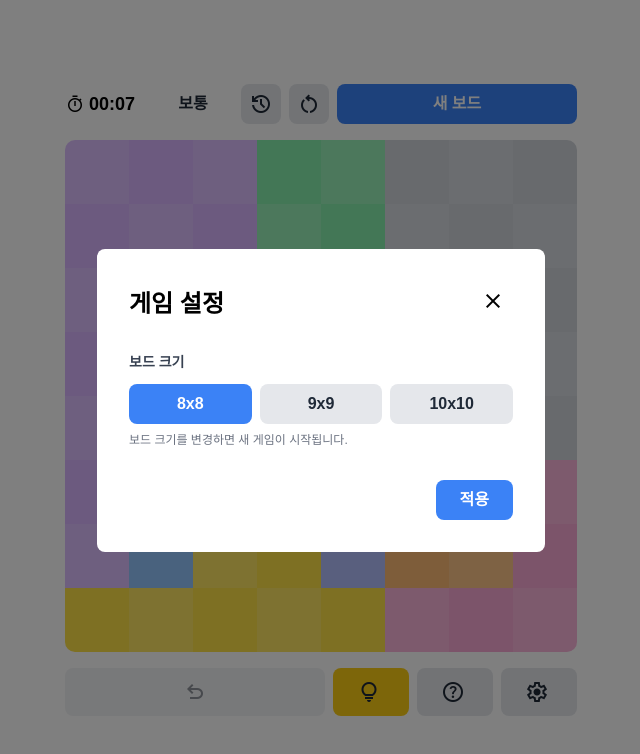
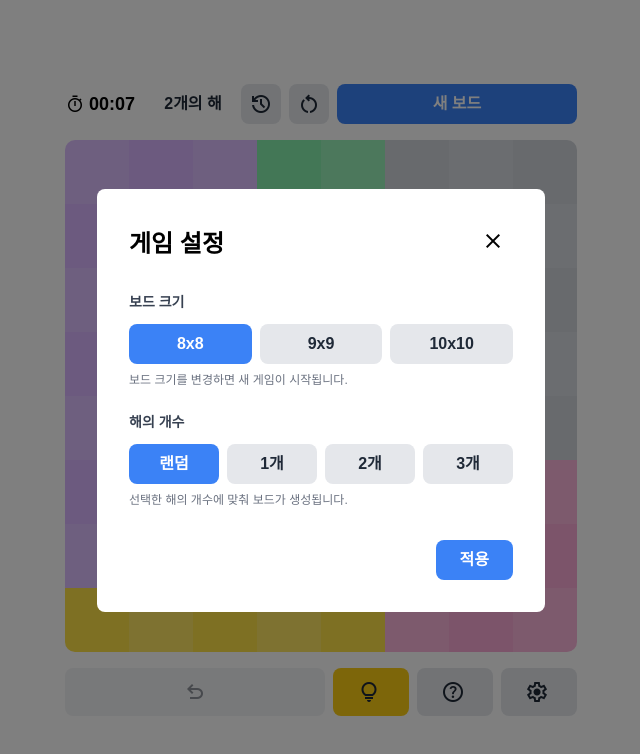
Before and after one commit to didam00/queens, a plain HTML site: page index.html in a window 1280 px wide. Both pictures are taken after a click on the button "settings". Shown: the whole page, without its empty margins (319-959 px from the left). Drawn offline with nearby package versions, Linux system fonts and the light colour scheme; a web font is replaced by a local one.

Commit message:
feat: add solution count setting

```diff
--- a/index.html
+++ b/index.html
@@ -28,7 +28,7 @@
         <span id="timer">00:00</span>
       </div>
       <div class="text-gray-800 font-semibold w-20 text-center">
-        <span id="current-difficulty">난이도: 분석중...</span>
+        <span id="solution-count">해의 수: 분석중...</span>
       </div>
       <button id="records-btn" class="bg-gray-200 text-gray-800 font-bold p-2 rounded-lg hover:bg-gray-300 flex items-center"><span class="material-symbols-outlined">history</span></button>
       <button id="reset-btn" class="bg-gray-200 text-gray-800 font-bold p-2 rounded-lg hover:bg-gray-300 flex items-center"><span class="material-symbols-outlined">restart_alt</span></button>
@@ -112,6 +112,17 @@
           </div>
           <p class="text-xs text-gray-500 mt-2">보드 크기를 변경하면 새 게임이 시작됩니다.</p>
         </div>
+
+        <div>
+          <label class="block text-sm font-bold text-gray-700 mb-3">해의 개수</label>
+          <div class="grid grid-cols-4 gap-2">
+            <button class="solution-count-btn bg-blue-500 text-white font-bold py-2 px-3 rounded-lg hover:bg-blue-600" data-count="random">랜덤</button>
+            <button class="solution-count-btn bg-gray-200 text-gray-800 font-bold py-2 px-3 rounded-lg hover:bg-gray-300" data-count="1">1개</button>
+            <button class="solution-count-btn bg-gray-200 text-gray-800 font-bold py-2 px-3 rounded-lg hover:bg-gray-300" data-count="2">2개</button>
+            <button class="solution-count-btn bg-gray-200 text-gray-800 font-bold py-2 px-3 rounded-lg hover:bg-gray-300" data-count="3">3개</button>
+          </div>
+          <p class="text-xs text-gray-500 mt-2">선택한 해의 개수에 맞춰 보드가 생성됩니다.</p>
+        </div>
       </div>
 
       <div class="flex justify-end mt-8">
--- a/js/main.js
+++ b/js/main.js
@@ -2,7 +2,7 @@ document.addEventListener('DOMContentLoaded', () => {
   // DOM 요소들
   const boardElement = document.getElementById('game-board');
   const timerElement = document.getElementById('timer');
-  const currentDifficultyElement = document.getElementById('current-difficulty');
+  const solutionCountElement = document.getElementById('solution-count');
   const newGameBtn = document.getElementById('new-game-btn');
   const resetBtn = document.getElementById('reset-btn');
   const undoBtn = document.getElementById('undo-btn');
@@ -26,6 +26,7 @@ document.addEventListener('DOMContentLoaded', () => {
   const closeSettingsBtn = document.getElementById('close-settings-btn');
   const applySettingsBtn = document.getElementById('apply-settings-btn');
   const boardSizeBtns = document.querySelectorAll('.board-size-btn');
+  const solutionCountBtns = document.querySelectorAll('.solution-count-btn');
 
   // 로딩 관련 요소들
   const loadingOverlay = document.getElementById('loading-overlay');
@@ -50,9 +51,10 @@ document.addEventListener('DOMContentLoaded', () => {
   let dragMode = null; // 'add' 또는 'remove' 모드
   let isGameFinished = false; // 게임이 끝났는지 추적
   let solutionBoard = []; // 정답 보드 상태
-  let currentDifficulty = 'medium'; // 현재 난이도
   let solutionCount = 1; // 현재 보드의 해의 개수
   let pendingBoardSize = 8; // 적용 대기 중인 보드 크기
+  let preferredSolutionCount = 'random'; // 설정된 해의 개수
+  let pendingPreferredSolutionCount = 'random';
 
   const mediumColors = ['bg-purple-300', 'bg-blue-300', 'bg-green-300', 'bg-yellow-300', 'bg-orange-300', 'bg-gray-300', 'bg-pink-300', 'bg-indigo-300', 'bg-teal-300', 'bg-lime-300'];
   const lightBorderColors = ['border-purple-200', 'border-blue-200', 'border-green-200', 'border-yellow-200', 'border-orange-200', 'border-gray-200', 'border-pink-200', 'border-indigo-200', 'border-teal-200', 'border-lime-200'];
@@ -169,7 +171,7 @@ document.addEventListener('DOMContentLoaded', () => {
   }
 
     async function generateRegions() {
-    currentDifficultyElement.textContent = '난이도: 생성 중...';
+    solutionCountElement.textContent = '해의 수: 생성 중...';
     showLoading();
 
     let success = false;
@@ -185,10 +187,13 @@ document.addEventListener('DOMContentLoaded', () => {
 
         const result = await tryGenerateRegionsWithSolutionCountAsync();
         if (result && result.map && result.solution && result.solutionCount >= 1 && result.solutionCount <= 3) {
-          generatedMap = result.map;
-          solutionBoard = result.solution;
-          solutionCount = result.solutionCount;
-          success = true;
+          const desired = preferredSolutionCount === 'random' ? null : parseInt(preferredSolutionCount);
+          if (desired === null || result.solutionCount === desired) {
+            generatedMap = result.map;
+            solutionBoard = result.solution;
+            solutionCount = result.solutionCount;
+            success = true;
+          }
         }
         attempts++;
 
@@ -212,23 +217,14 @@ document.addEventListener('DOMContentLoaded', () => {
         regionMap = generatedMap;
       }
 
-      setLoadingProgress(95, '난이도 계산 중...');
+      setLoadingProgress(95, '해 수 계산 중...');
       await new Promise(resolve => setTimeout(resolve, 50));
-
-      // 해의 개수에 따라 난이도 설정
-      if (solutionCount === 1) {
-        currentDifficulty = 'hard';
-      } else if (solutionCount === 2) {
-        currentDifficulty = 'medium';
-      } else if (solutionCount === 3) {
-        currentDifficulty = 'easy';
-      }
 
       setLoadingProgress(100, '완료!');
       await new Promise(resolve => setTimeout(resolve, 100));
 
       // UI 업데이트
-      updateDifficultyDisplay();
+      updateSolutionCountDisplay();
 
     } finally {
       hideLoading();
@@ -269,10 +265,8 @@ document.addEventListener('DOMContentLoaded', () => {
     };
   }
 
-  function updateDifficultyDisplay() {
-    const difficultyText = currentDifficulty === 'easy' ? '쉬움' :
-                          currentDifficulty === 'medium' ? '보통' : '어려움';
-    currentDifficultyElement.textContent = `${difficultyText}`;
+  function updateSolutionCountDisplay() {
+    solutionCountElement.textContent = `${solutionCount}개의 해`;
   }
 
   function solvePuzzleWithSolutionCount(regionMap) {
@@ -1161,7 +1155,6 @@ document.addEventListener('DOMContentLoaded', () => {
       hints: hintCount,
       boardState: boardState,
       regionMap: regionMap,
-      difficulty: currentDifficulty,
       solutionCount: solutionCount,
       boardSize: BOARD_SIZE
     };
@@ -1195,16 +1188,13 @@ document.addEventListener('DOMContentLoaded', () => {
         }
       }
       miniBoardHTML += '</div>';
-      const difficultyText = record.difficulty === 'easy' ? '쉬움' :
-                           record.difficulty === 'medium' ? '보통' :
-                           record.difficulty === 'hard' ? '어려움' : '보통'; // 기본값
-      const solutionCountText = record.solutionCount ? ` (해: ${record.solutionCount}개)` : '';
+      const solutionCountText = record.solutionCount ? `해: ${record.solutionCount}개` : '';
       const boardSizeText = record.boardSize ? ` • ${record.boardSize}x${record.boardSize}` : '';
       recordEl.innerHTML = `${miniBoardHTML}
         <div class="flex-grow">
           <p class="font-bold text-lg">${min}:${sec}</p>
           <p class="text-sm text-gray-500">${dateString}</p>
-          <p class="text-xs text-gray-500 mt-1">힌트: ${record.hints || 0}회 • ${difficultyText}${solutionCountText}${boardSizeText}</p>
+          <p class="text-xs text-gray-500 mt-1">힌트: ${record.hints || 0}회${solutionCountText ? ' • ' + solutionCountText : ''}${boardSizeText}</p>
         </div>`;
       recordsList.appendChild(recordEl);
     });
@@ -1853,22 +1843,43 @@ document.addEventListener('DOMContentLoaded', () => {
     });
   }
 
-  async function applyBoardSizeChange() {
+  function updateSolutionCountButtons() {
+    solutionCountBtns.forEach(btn => {
+      if (btn.dataset.count === pendingPreferredSolutionCount) {
+        btn.className = 'solution-count-btn bg-blue-500 text-white font-bold py-2 px-3 rounded-lg hover:bg-blue-600 transition';
+      } else {
+        btn.className = 'solution-count-btn bg-gray-200 text-gray-800 font-bold py-2 px-3 rounded-lg hover:bg-gray-300 transition';
+      }
+    });
+  }
+
+  async function applySettings() {
     settingsModal.classList.add('hidden');
 
-    if (pendingBoardSize !== BOARD_SIZE) {
+    const boardSizeChanged = pendingBoardSize !== BOARD_SIZE;
+    const solutionPreferenceChanged = pendingPreferredSolutionCount !== preferredSolutionCount;
+
+    if (boardSizeChanged) {
       BOARD_SIZE = pendingBoardSize;
-
-      // localStorage에 설정 저장
-      // localStorage.setItem('queensBoardSize', BOARD_SIZE.toString());
-
-      // 새 게임 시작
+    }
+    if (solutionPreferenceChanged) {
+      preferredSolutionCount = pendingPreferredSolutionCount;
+    }
+
+    localStorage.setItem('queensSolutionPreference', preferredSolutionCount);
+
+    if (boardSizeChanged || solutionPreferenceChanged) {
       await initGame();
     }
   }
 
   // 설정 로드
   function loadSettings() {
+    const savedPreference = localStorage.getItem('queensSolutionPreference');
+    if (savedPreference) {
+      preferredSolutionCount = savedPreference;
+      pendingPreferredSolutionCount = savedPreference;
+    }
     // const savedBoardSize = localStorage.getItem('queensBoardSize');
     // if (savedBoardSize) {
     //   BOARD_SIZE = parseInt(savedBoardSize);
@@ -1894,17 +1905,26 @@ document.addEventListener('DOMContentLoaded', () => {
   // 설정 모달 이벤트 리스너
   settingsBtn.addEventListener('click', () => {
     pendingBoardSize = BOARD_SIZE;
+    pendingPreferredSolutionCount = preferredSolutionCount;
     updateBoardSizeButtons();
+    updateSolutionCountButtons();
     settingsModal.classList.remove('hidden');
   });
   closeSettingsBtn.addEventListener('click', () => settingsModal.classList.add('hidden'));
-  applySettingsBtn.addEventListener('click', applyBoardSizeChange);
+  applySettingsBtn.addEventListener('click', applySettings);
 
   // 보드 크기 버튼 이벤트 리스너
   boardSizeBtns.forEach(btn => {
     btn.addEventListener('click', () => {
       pendingBoardSize = parseInt(btn.dataset.size);
       updateBoardSizeButtons();
+    });
+  });
+
+  solutionCountBtns.forEach(btn => {
+    btn.addEventListener('click', () => {
+      pendingPreferredSolutionCount = btn.dataset.count;
+      updateSolutionCountButtons();
     });
   });
 
```
